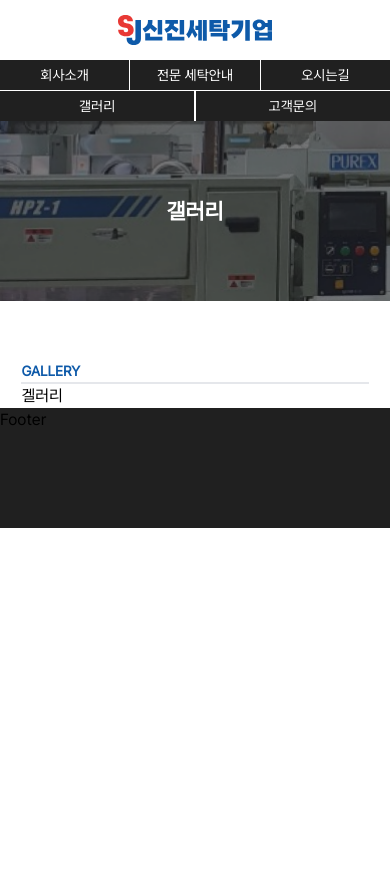
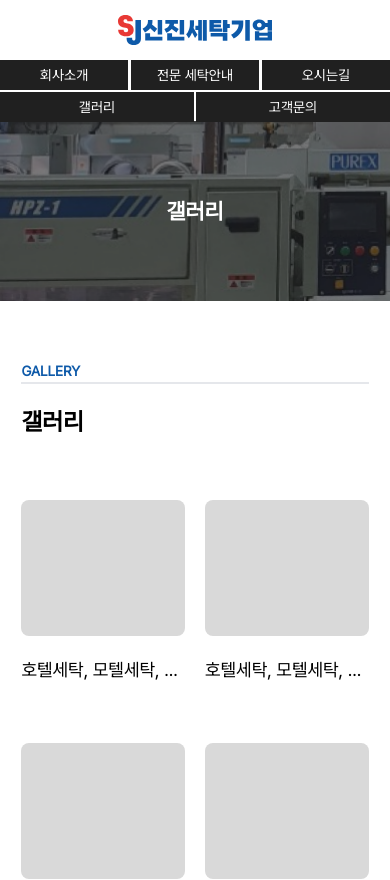
Before and after one commit to LeeDongTak/sinjin-laundry-front, a Next.js app: page /gallery in a window 390 px wide. Shown: the top 880 px of the page. Before the commit the page ends 844 px from the top, so only its background shows below. Built offline with nearby package versions, Linux system fonts and the light colour scheme.

Commit message:
겔러리 완료 및 해더 오류 수정

```diff
--- a/app/(root)/gallery/page.tsx
+++ b/app/(root)/gallery/page.tsx
@@ -2,12 +2,56 @@ import { Metadata } from "next";
 import React from "react";
 
 export const metadata: Metadata = {
-  title: "겔러리 | 신진세탁기업",
-  description: "겔러리",
+  title: "갤러리 | 신진세탁기업",
+  description: "갤러리",
 };
 
 const GalleryPage = () => {
-  return <div>겔러리</div>;
+  const GALLERY_LIST = [
+    {
+      id: 0,
+      image: "",
+      title: "호텔세탁, 모텔세탁, 연수원 대량세탁",
+    },
+    {
+      id: 1,
+      image: "",
+      title: "호텔세탁, 모텔세탁, 연수원 대량세탁",
+    },
+    {
+      id: 2,
+      image: "",
+      title: "호텔세탁, 모텔세탁, 연수원 대량세탁",
+    },
+    {
+      id: 3,
+      image: "",
+      title: "호텔세탁, 모텔세탁, 연수원 대량세탁",
+    },
+  ];
+
+  return (
+    <section className="w-full h-auto mb-[150px] md:mb-[200px]">
+      <h1 className="text-[24px] font-black mt-[20px] mb-[60px] md:mt-[40px] md:mb-[90px] w-full h-auto">
+        갤러리
+      </h1>
+      <ul className="flex flex-wrap gap-[20px]">
+        {GALLERY_LIST.map(({ id, title }) => {
+          return (
+            <li
+              key={id}
+              className="flex flex-col items-start gap-[20px] w-[calc(50%-10px)] h-auto mb-[40px]"
+            >
+              <div className="bg-[#d9d9d9] w-full h-[136px] sm:h-[240px] rounded-lg"></div>
+              <p className="w-full text-[18px] font-normal overflow-hidden whitespace-nowrap text-ellipsis">
+                {title}
+              </p>
+            </li>
+          );
+        })}
+      </ul>
+    </section>
+  );
 };
 
 export default GalleryPage;
--- a/components/common/Header.tsx
+++ b/components/common/Header.tsx
@@ -76,8 +76,8 @@ const Header = () => {
         </div>
         <ul
           className={clsx(
-            `w-full md:w-auto h-[60px] md:h-auto flex items-center flex-wrap
-            font-normal md:font-bold text-[14px] md:text-[18px] gap-[0.35vw]
+            `w-full md:w-auto h-[60px] md:h-auto flex justify-between items-center flex-wrap
+            font-normal md:font-bold text-[14px] md:text-[18px] gap-[2px]
             md:gap-[37px] bg-white md:bg-inherit`,
             !isHome && "text-white"
           )}
@@ -88,7 +88,9 @@ const Header = () => {
                 key={id}
                 className={clsx(
                   "flex justify-center items-center bg-[#202020] md:bg-inherit md:w-auto h-[50%] md:h-auto",
-                  id === 3 || id === 4 ? "w-[49.82vw]" : "w-[33.1vw]"
+                  id === 3 || id === 4
+                    ? "w-[calc(50%-1px)]"
+                    : "w-[calc(33.1%-1px)]"
                 )}
               >
                 <Link
```
